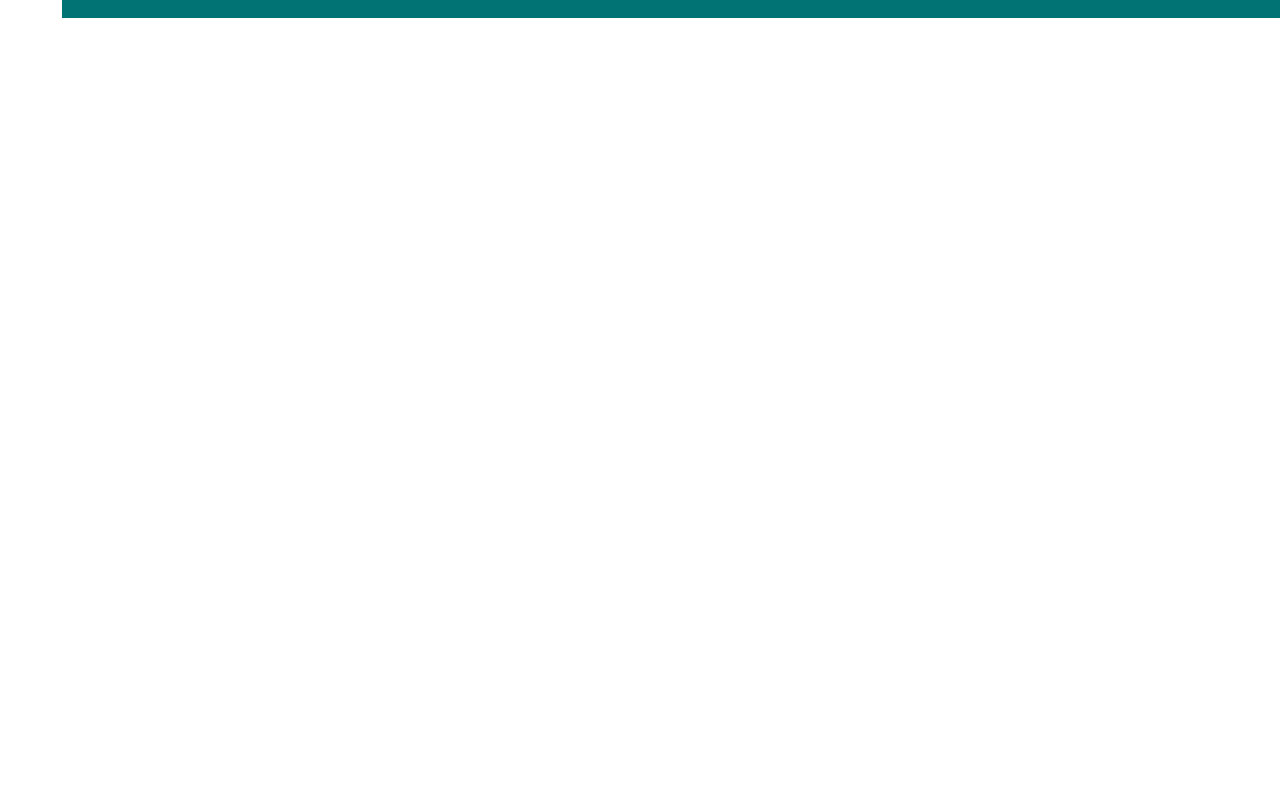
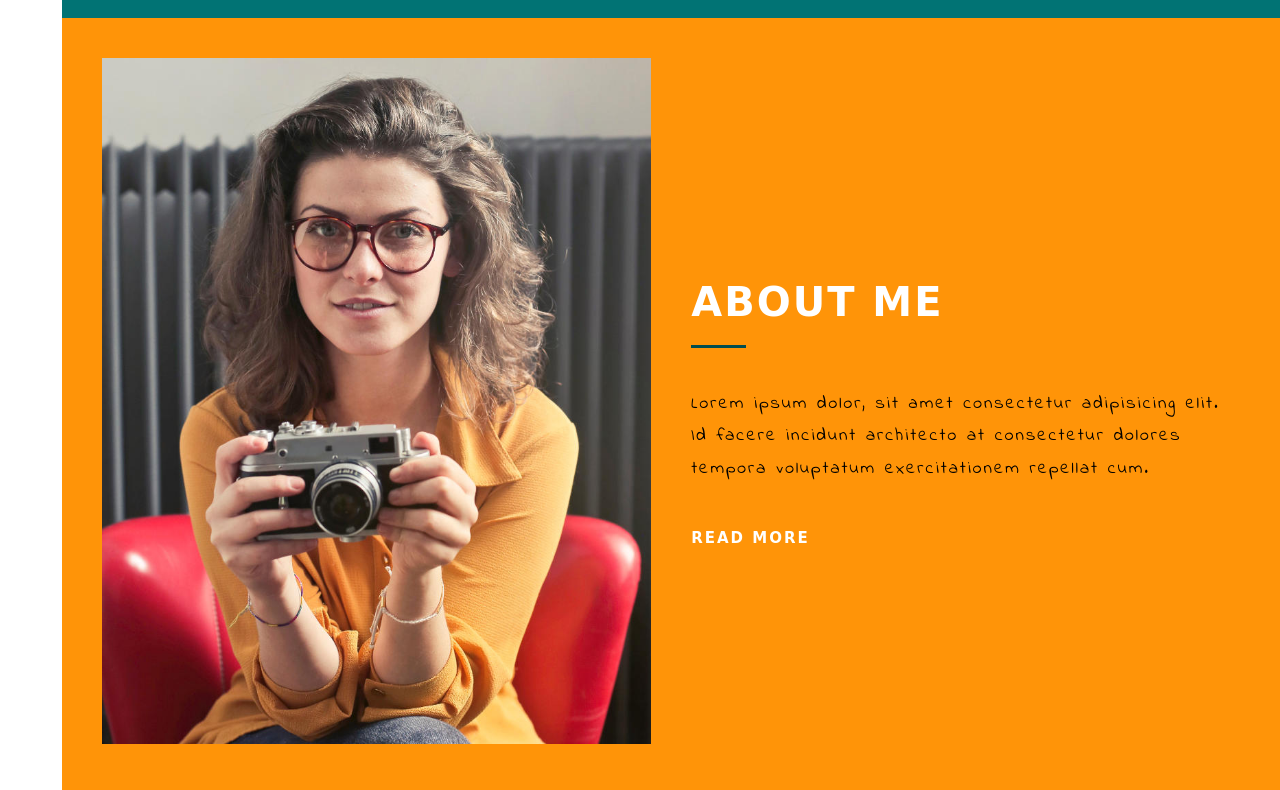
Before and after one commit to imonweb/Scarlett-Portfoliio, a website built with webpack: page src/index.html in a window 1280 px wide. Shown: the part 2669-3459 px from the top of the page. Before the commit the page ends 2687 px from the top, so only its background shows below. Built offline with nearby package versions, Linux system fonts and the light colour scheme; a web font is replaced by a local one.

Commit message:
about-me

```diff
--- /dev/null
+++ b/src/css/partials/__about-me.scss
@@ -0,0 +1,88 @@
+
+/* ====== About Me ====== */
+section#about-me {
+  display: flex;
+  justify-content: space-between;
+  align-items: center;
+  flex-wrap: wrap;
+
+  padding: 2rem;
+  background-color: var(--secondary-color);
+}
+
+.about-me__img,
+.about-me__content {
+  flex-basis: 40rem;
+  padding: 2rem;
+  flex-grow: 1;
+}
+
+.about-me__img img {
+  width: 100%;
+  height: 100%;
+  object-fit: cover;
+}
+
+.about-me__content--title {
+  font-size: 4rem;
+  padding: 1rem 0;
+  color: #fff;
+  text-transform: uppercase;
+
+  position: relative;
+}
+
+.about-me__content--title:after {
+  content: '';
+  position: absolute;
+  bottom: 0;
+  left: 0;
+  height: 0.3rem;
+  width: 10%;
+  background-color: var(--primary-color);
+}
+
+.about-me__content--title,
+.about-me__content--para {
+  margin-bottom: 4rem;
+  letter-spacing: 0.2rem;
+}
+
+.about-me__content--para {
+  font-size: 1.8rem;
+  font-family: "Indie Flower", cursive;
+}
+
+.about-me__content--link:link,
+.about-me__content--link:visited {
+  padding: 1rem 0;
+  font-size: 1.5rem;
+  font-weight: 600;
+  letter-spacing: 0.2rem;
+  text-transform: uppercase;
+
+  position: relative;
+  z-index: 1;
+}
+
+.about-me__content--link:link::after,
+.about-me__content--link:visited::after {
+  content: '';
+  position: absolute;
+  top: 0;
+  left: 0;
+  width: 100%;
+  height: 100%;
+  background-color: var(--primary-color);
+  transform: scaleY(0);
+  transform-origin: bottom;
+  transition: transform 0.45s  cubic-bezier(0.645, 0.045, 0.355, 1);
+
+  z-index: -1;
+}
+
+.about-me__content--link:hover::after,
+.about-me__content--link:visited::after {
+  transform: scaleY(1);
+  transform-origin: top;
+}
--- a/src/css/styles.scss
+++ b/src/css/styles.scss
@@ -4,4 +4,5 @@
 @import './partials/_main';
 @import './partials/_hero';
 @import './partials/_work';
+@import './partials/_about-me';
 @import './partials/_responsive';
--- a/src/index.html
+++ b/src/index.html
@@ -87,6 +87,18 @@
       </div>
     </section>
 
+    <!-- About me -->
+    <section id="about-me">
+      <div class="about-me__img">
+        <img src="img/content-img-02.jpg" alt="me">
+      </div>
+      <div class="about-me__content">
+        <h2 class="about-me__content--title">About Me</h2>
+        <p class="about-me__content--para">Lorem ipsum dolor, sit amet consectetur adipisicing elit. Id facere incidunt architecto at consectetur dolores tempora voluptatum exercitationem repellat cum. </p>
+        <a href="#" class="about-me__content--link">Read More</a>
+      </div>
+    </section>
+
   </main>
 
   <script src="myBundle.js"></script>
```
